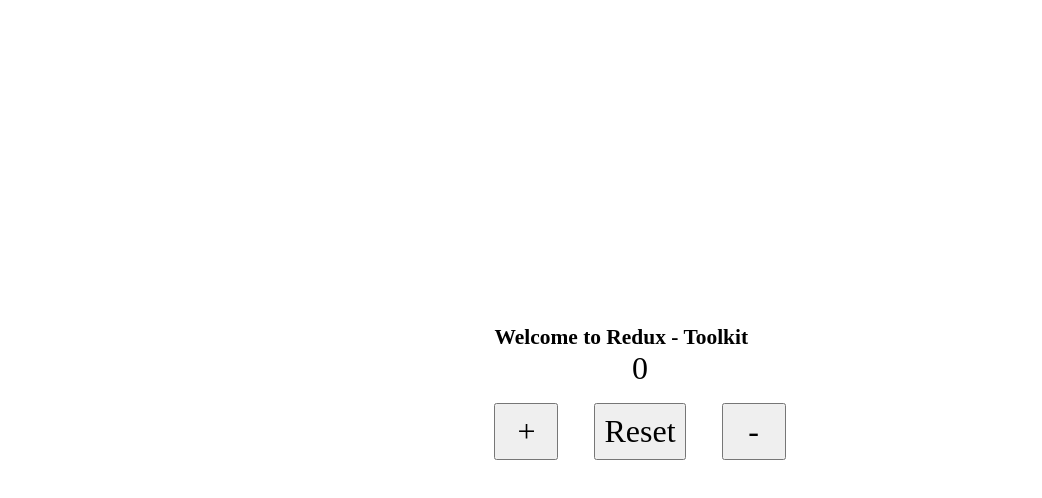
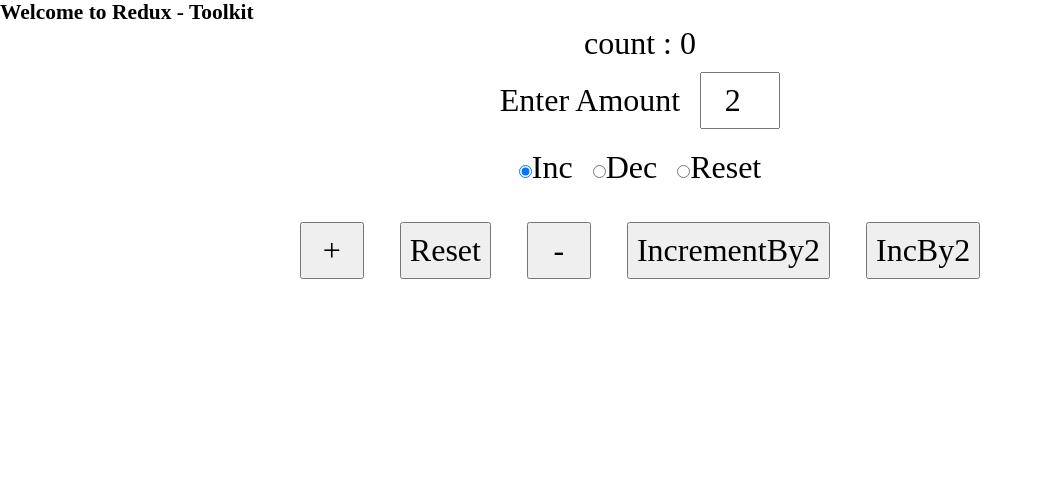
Before and after one commit to Er-RP/react-tutorials, a React (Create React App) app: page / in a window 1280 px wide. Shown: the top 498 px of the page, without its empty margins (0-1042 px from the left). Built offline with nearby package versions, Linux system fonts and the light colour scheme.

Commit message:
counter completed.

```diff
--- a/src/custom.css
+++ b/src/custom.css
@@ -1,7 +1,9 @@
-.counter_container {
+.counter_container,
+.ip_label_con {
   display: flex;
   flex-wrap: wrap;
   gap: 20px;
   justify-items: center;
   align-items: center;
+  margin: 10px;
 }
--- a/src/features/counter/Counter.js
+++ b/src/features/counter/Counter.js
@@ -2,18 +2,63 @@
 useSelector - A hook to access the redux store's state. This hook takes a selector function as an argument. The selector is called with the store state.
 useDispatch - A hook to access the redux dispatch function.
 */
+import { useState } from "react";
 import { useSelector, useDispatch } from "react-redux";
-import { increment, decrement, reset } from "./counterSlice";
+import {
+  increment,
+  decrement,
+  reset,
+  incrementByAmount,
+  dynamicAction,
+} from "./counterSlice";
 const Counter = () => {
   const count = useSelector((state) => state.counter.count);
   const dispatch = useDispatch();
+  const [incAmount, setIncAmount] = useState(2);
+  const [operation, setOperation] = useState("inc");
   return (
     <section>
-      <p>{count}</p>
+      <p>count : {count}</p>
+      <div className="ip_label_con">
+        <label htmlFor="amount">Enter Amount</label>
+        <input
+          id="amount"
+          type="number"
+          value={incAmount}
+          onChange={(e) => setIncAmount(e.target.value)}
+        />
+      </div>
+      <div className="ip_label_con">
+        {["inc", "dec", "reset"].map((op, i) => (
+          <div key={i}>
+            <input
+              id={op + i}
+              type="radio"
+              value={op}
+              checked={operation === op}
+              onChange={(e) => setOperation(e.target.value)}
+            />
+            <label htmlFor={op + i} style={{ textTransform: "capitalize" }}>
+              {op}
+            </label>
+          </div>
+        ))}
+      </div>
       <div className="counter_container">
         <button onClick={() => dispatch(increment())}>+</button>
         <button onClick={() => dispatch(reset())}>Reset</button>
         <button onClick={() => dispatch(decrement())}>-</button>
+        <button onClick={() => dispatch(incrementByAmount(Number(incAmount)))}>
+          IncrementBy{incAmount}
+        </button>
+        <button
+          onClick={() =>
+            dispatch(dynamicAction({ amount: Number(incAmount), operation }))
+          }
+          style={{ textTransform: "capitalize" }}
+        >
+          {operation}By{incAmount}
+        </button>
       </div>
     </section>
   );
--- a/src/features/counter/counterSlice.js
+++ b/src/features/counter/counterSlice.js
@@ -22,11 +22,23 @@
     reset: (state) => {
       state.count = 0;
     },
+    incrementByAmount: (state, action) => {
+      state.count += action.payload;
+    },
+    dynamicAction: (state, action) => {
+      const DA = {
+        inc: state.count + action.payload.amount,
+        dec: state.count - action.payload.amount,
+        default: 0,
+      };
+      state.count = DA[action.payload.operation] || DA["default"];
+    },
   },
 });
 
 /* actions */
-export const { increment, decrement, reset } = counterSlice.actions;
+export const { increment, decrement, reset, incrementByAmount, dynamicAction } =
+  counterSlice.actions;
 
 /* reducers */
 
--- a/src/index.css
+++ b/src/index.css
@@ -7,8 +7,8 @@
 body {
   min-height: 100vh;
   font-size: 2rem;
-  display: grid;
-  place-content: center;
+  /* display: grid;
+  place-content: center; */
 }
 
 input,
```
Also changed, not shown: 1 other file (tests, documents, lock files or other folders).
